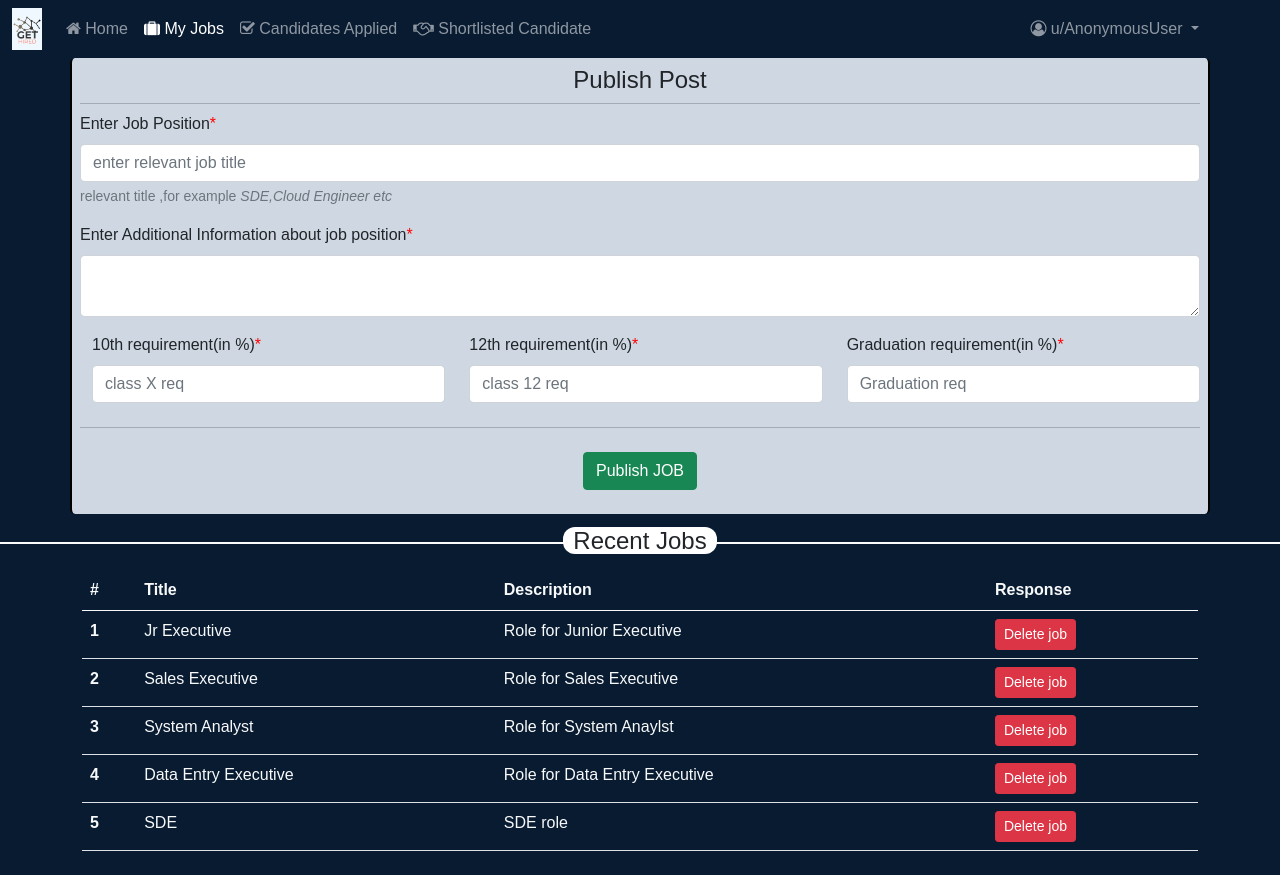
After one commit to sumitverma007/GET-HIRED, a Django app: template templates/EMPLOYER/my-jobs.html in a window 1280 px wide. The commit adds this page. Run offline with Django 3.2, Linux system fonts and the light colour scheme; the template is opened without the code that fills it: values that come from a table or form of the project are taken from there, others are empty; data comes from the database, SQL or seed files in the repository; both versions use the stored data as it was after the commit; some libraries are stand-ins or nearby versions.

Commit message:
Handled article publication and deletion and designed template for job publication

```diff
--- a/EMPLOYER/urls.py
+++ b/EMPLOYER/urls.py
@@ -6,4 +6,7 @@ from . import views
 urlpatterns = [
     path('home/',views.home,name="home"),
     path('registeremployer/',views.registeremployer,name="register employer"),
+    path('publish-post/',views.publishpost,name="publish post"),
+    path('my-jobs/',views.myjobs,name="my jobs"),
+    path('delete-article/article/<int:id>/',views.deletepost,name="delete_post"),
 ]
--- a/JOBSEEKER/static/css/style.css
+++ b/JOBSEEKER/static/css/style.css
@@ -54,8 +54,9 @@ background-color: #010105fa;
 
 }
 .content-img img{
+    text-align:center;
     width:100%;
-    height:300px;
+
     border: 1px solid #becad8;
     border-radius: 5px;
     height: inherit;
--- /dev/null
+++ b/templates/EMPLOYER/my-jobs.html
@@ -0,0 +1,100 @@
+{% extends 'baseE.html' %}
+{% block title %}
+JOBS
+{% endblock title %}
+{% block jobsactive %}
+active{% endblock jobsactive %}
+{% block content %}
+ {% for message in messages %}
+  <div class="alert alert-{{message.tags}} alert-dismissible fade show" role="alert">
+   {{message}}
+  <button type="button" class="btn-close" data-bs-dismiss="alert" aria-label="Close"></button>
+</div>
+{% endfor %}
+
+
+<div class="container container-employer p-2 mb-2">
+<h2 class="text-center " style="
+    font-size: x-large;">Publish  Post</h2>
+<hr class="my-2">
+<form action="#" method="POST">{% csrf_token %}
+     <div class="mb-3">
+            <label for="job_title" class="form-label"> Enter Job Position<span style="color:red;">*</span></label>
+            <input type="text" class="form-control" id="job_title" name="job_title" placeholder="enter relevant job title" aria-describedby="tag_helper" required></input>
+            <div id="tag_helper" class="form-text">relevant title ,for example <i>SDE,Cloud Engineer etc </i></div>
+        </div>
+      <div class="mb-3">
+      <label for="job_desc" class="form-label">Enter Additional Information about job position<span style="color:red";>*</span></label>
+      <textarea class="form-control" name="job_desc" id="job_desc"></textarea>
+      </div>
+
+   <div class="mb-3 row">
+
+   <div class="col-sm-4">
+   <label for ="x_req" class="form-label">10th requirement(in %)<span style="color:red;">*</span></label>
+   <input type="number" class="form-control" id="x_req" name="x_req" placeholder="class X req" required></input>
+   </div>
+   <div class="col-sm-4">
+    <label for ="xii_req" class="form-label">12th requirement(in %)<span style="color:red;">*</span></label>
+   <input type="number" class="form-control" id="xii_req" name="xii_req" placeholder="class 12 req" required></input>
+   </div>
+   <div class="col-sm-4">
+    <label for ="grad_req" class="form-label">Graduation requirement(in %)<span style="color:red;">*</span></label>
+   <input type="number" class="form-control" id="grad_req" name="grad_req" placeholder="Graduation req" required></input>
+   </div>
+   </div>
+   <hr class ="my-4">
+          <div class="mb-3 text-center">
+         <button class="btn btn-success" type="submit">Publish JOB</button>
+        </div>
+
+
+</form>
+</div>
+
+<h4 class="line-away "><span>Recent Jobs</span></h4>
+
+<div class="container my-4">
+<table class="table text-light">
+  <thead>
+    <tr>
+      <th scope="col">#</th>
+      <th scope="col">Title</th>
+      <th scope="col">Description</th>
+       <th scope="col">Response</th>
+    </tr>
+  </thead>
+  <tbody>
+  {% for job in jobs %}
+    <tr id="jnum-{{job.job_id}}">
+      <th scope="row">{{forloop.counter}}</th>
+      <td>{{job.job_title}}</td>
+      <td>{{job.job_desc}}</td>
+
+      <td>
+
+      <button type="button" id="delete-job-{{job.job_id}}" class="btn btn-danger btn-sm">Delete job</button>
+      <script>
+      $("#delete-job-{{job.job_id}}").click(function(){
+
+          if(confirm("Warning! Deleting a job Will delete all the jobseekers application of this job as well! Are you sure?")){
+              console.log("Fine will delete it");
+          }
+          else{
+              console.log("Not Bad");
+          }
+      });
+      </script>
+
+
+      </td>
+       </tr>
+
+    {% endfor %}
+  </tbody>
+</table>
+</div>
+
+
+
+{% endblock content %}
--- a/templates/baseE.html
+++ b/templates/baseE.html
@@ -22,7 +22,7 @@
   <body>
 <nav class="navbar navbar-expand-lg navbar-dark bg-dark">
   <div class="container-fluid">
-    <a class="navbar-brand" href="#">
+    <a class="navbar-brand" href="/">
     <img src="{% static 'images/logo1.png/' %}">
     </a>
     <button class="navbar-toggler" type="button" data-bs-toggle="collapse" data-bs-target="#navbarSupportedContent" aria-controls="navbarSupportedContent" aria-expanded="false" aria-label="Toggle navigation">
@@ -36,7 +36,7 @@
         </li>
         <li class="nav-item">
           <a class="nav-link {% block jobsactive %}
-          {% endblock jobsactive %}" href="#"><i class="fa fa-suitcase" aria-hidden="true"></i> My Jobs</a>
+          {% endblock jobsactive %}" href="/EMPLOYER/my-jobs/"><i class="fa fa-suitcase" aria-hidden="true"></i> My Jobs</a>
         </li>
             <li class="nav-item">
           <a class="nav-link {% block msgactive %}
```
Also changed, not shown: EMPLOYER/views.py (+98 -0 lines), Next task.txt (+8 -0 lines), templates/EMPLOYER/home.html (+14 -2 lines), db.sqlite3.
